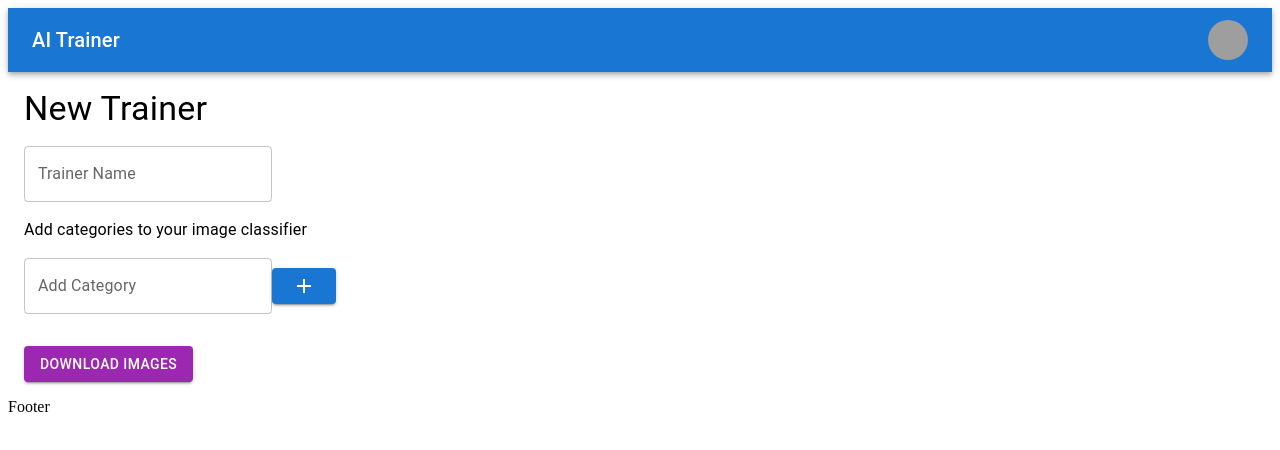
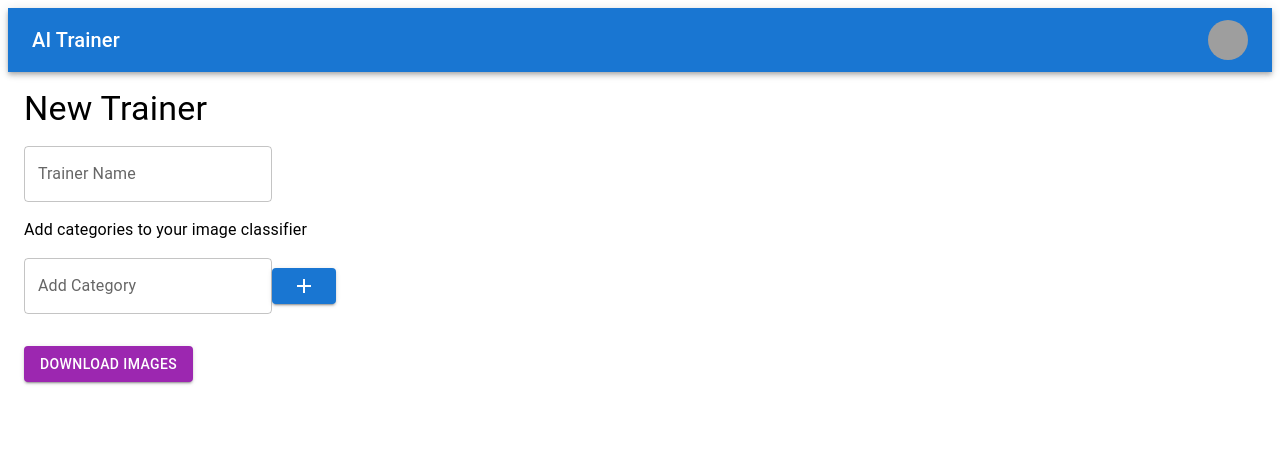
Before and after one commit to EduAiBuilder/trainers-front, a Next.js app: page /new-trainer in a window 1280 px wide. Shown: the top 450 px of the page. Built offline with nearby package versions, Linux system fonts and the light colour scheme; grey boxes are pictures that could not be loaded.

Commit message:
remove footer

```diff
--- a/src/app/layout.tsx
+++ b/src/app/layout.tsx
@@ -1,6 +1,7 @@
 "use client"
 
 import Header from "@/components/Header/Header";
+import {Grid} from "@mui/material";
 
 
 export default function RootLayout({
@@ -13,7 +14,6 @@ export default function RootLayout({
         <body>
         <Header/>
             {children}
-      <footer>Footer</footer>
         </body>
         </html>
     )
```
Lines whose indentation alone changed are shown as unchanged.
